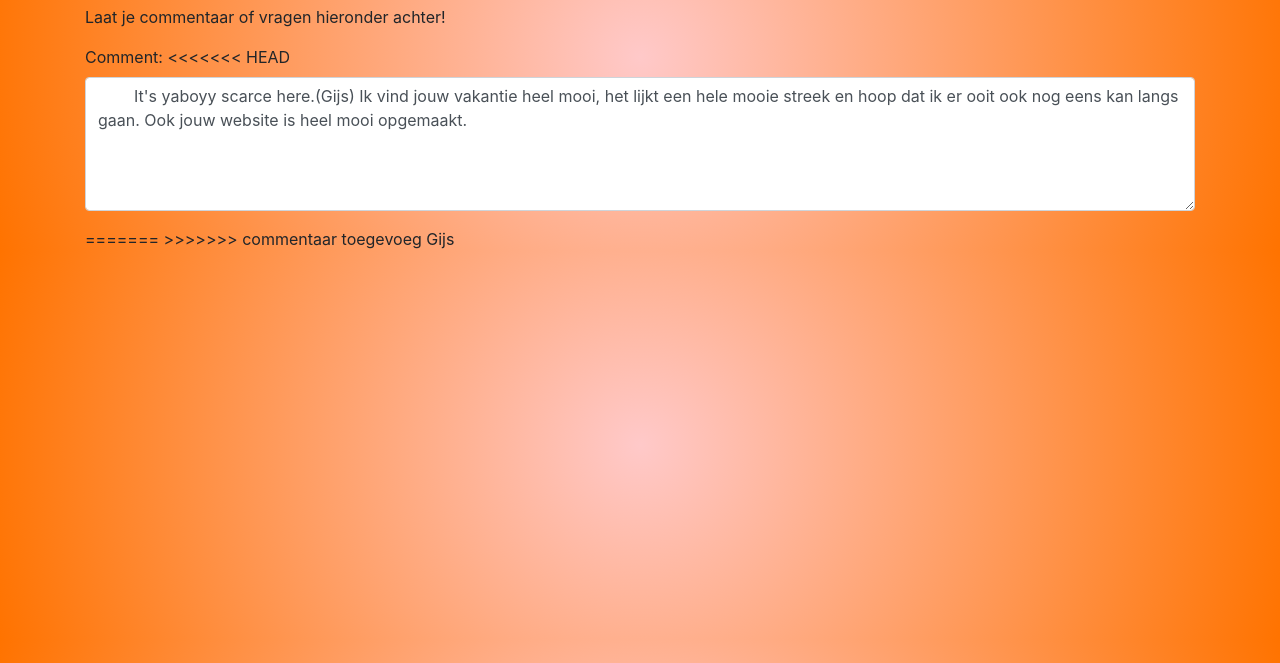
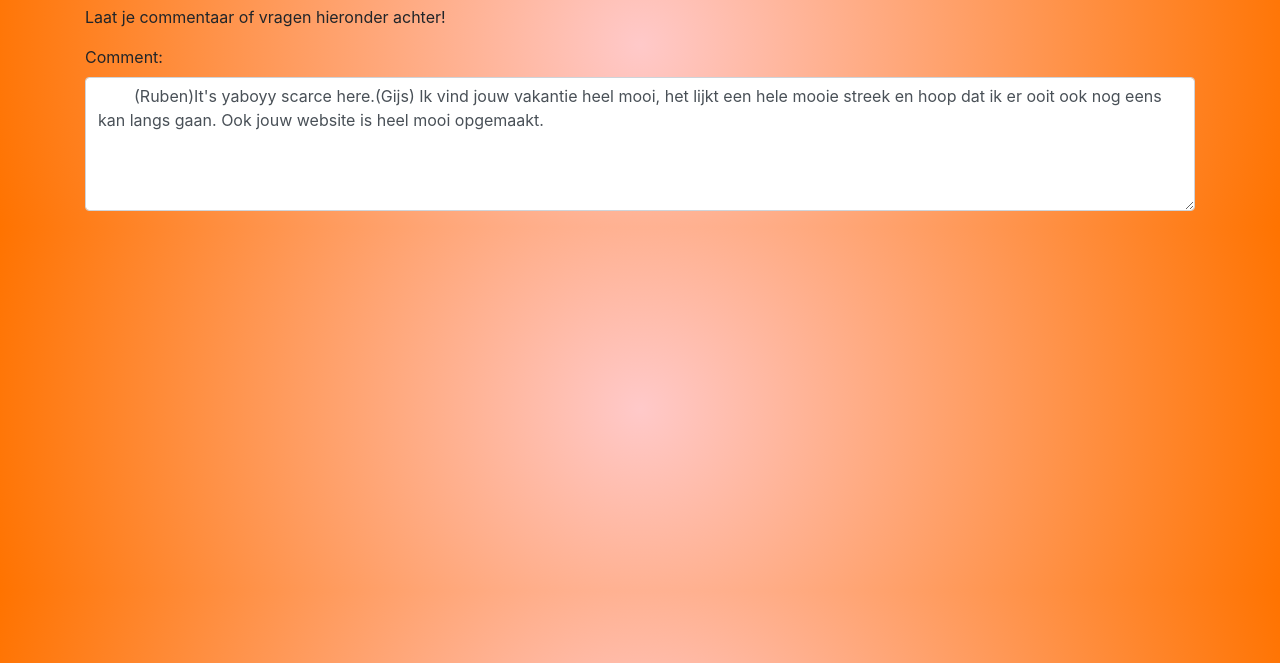
Before and after one commit to JarnoSablain/team_1_JarnoSablain, a plain HTML site: page commentaar.html in a window 1280 px wide. Shown: the part 137-800 px from the top of the page. Drawn offline with nearby package versions, Linux system fonts and the light colour scheme.

Commit message:
aangepast

```diff
--- a/commentaar.html
+++ b/commentaar.html
@@ -34,17 +34,10 @@
       <p>Laat je commentaar of vragen hieronder achter!</p>
       <div class="form-group">
         <label for="comment">Comment:</label>
-<<<<<<< HEAD
         <textarea class="form-control" rows="5" id="comment">
-        It's yaboyy scarce here.(Gijs) Ik vind jouw vakantie heel mooi, het lijkt een hele mooie streek en hoop dat ik er ooit ook nog eens kan langs gaan. Ook jouw website is heel mooi opgemaakt.</textarea
+        (Ruben)It's yaboyy scarce here.(Gijs) Ik vind jouw vakantie heel mooi, het lijkt een hele mooie streek en hoop dat ik er ooit ook nog eens kan langs gaan. Ook jouw website is heel mooi opgemaakt.</textarea
         >
       </div>
-=======
-
-
-
-
->>>>>>> commentaar toegevoeg Gijs
     </div>
 
     <script
```
